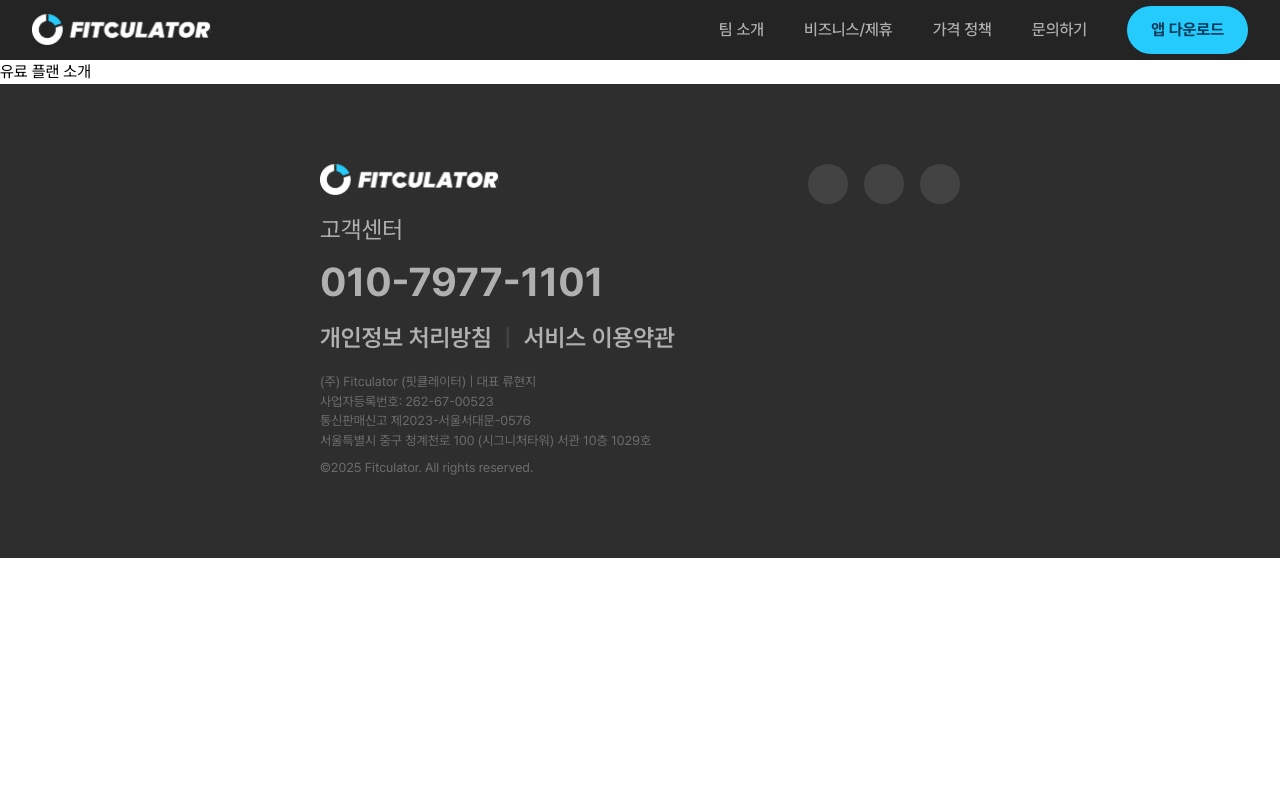
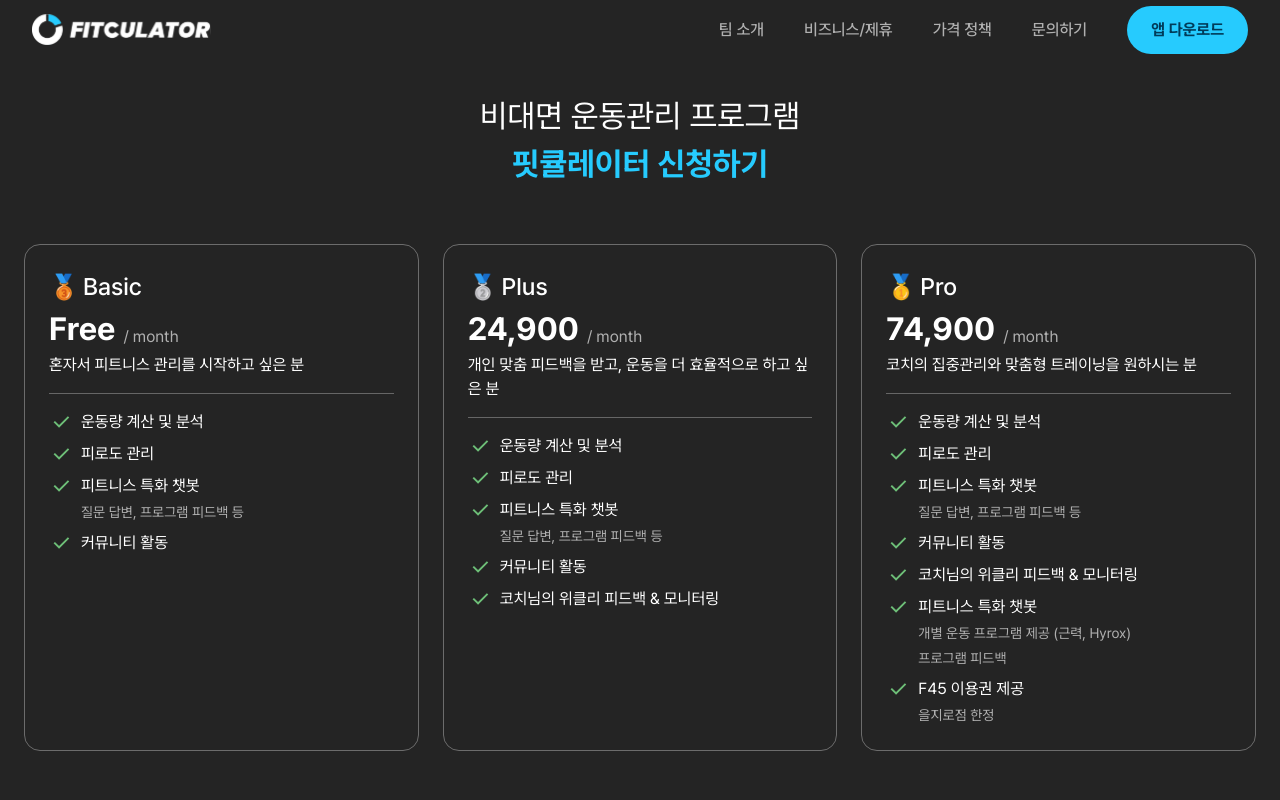
Before and after one commit to YSP97/Team1_FE_B2C, a Next.js app: page /pricing in a window 1280 px wide. Shown: the top 800 px of the page. Built offline with nearby package versions, Linux system fonts and the light colour scheme.

Commit message:
Modify : Pricing 페이지
- mock 데이터 추가
- 카드 리스트 렌더링

```diff
--- /dev/null
+++ b/src/mockData/mockCardList.tsx
@@ -0,0 +1,60 @@
+export const mockDataCardList = [
+  {
+    id: 1,
+    emoji: '🥉',
+    title: 'Basic',
+    price: 'Free',
+    basis: 'month',
+    desc: '혼자서 피트니스 관리를 시작하고 싶은 분',
+    list: [
+      { text: '운동량 계산 및 분석' },
+      { text: '피로도 관리' },
+      {
+        text: '피트니스 특화 챗봇',
+        subText: ['질문 답변, 프로그램 피드백 등'],
+      },
+      { text: '커뮤니티 활동' },
+    ],
+  },
+  {
+    id: 2,
+    emoji: '🥈',
+    title: 'Plus',
+    price: '24,900',
+    basis: 'month',
+    desc: '개인 맞춤 피드백을 받고, 운동을 더 효율적으로 하고 싶은 분',
+    list: [
+      { text: '운동량 계산 및 분석' },
+      { text: '피로도 관리' },
+      {
+        text: '피트니스 특화 챗봇',
+        subText: ['질문 답변, 프로그램 피드백 등'],
+      },
+      { text: '커뮤니티 활동' },
+      { text: '코치님의 위클리 피드백 & 모니터링' },
+    ],
+  },
+  {
+    id: 3,
+    emoji: '🥇',
+    title: 'Pro',
+    price: '74,900',
+    basis: 'month',
+    desc: '코치의 집중관리와 맞춤형 트레이닝을 원하시는 분',
+    list: [
+      { text: '운동량 계산 및 분석' },
+      { text: '피로도 관리' },
+      {
+        text: '피트니스 특화 챗봇',
+        subText: ['질문 답변, 프로그램 피드백 등'],
+      },
+      { text: '커뮤니티 활동' },
+      { text: '코치님의 위클리 피드백 & 모니터링' },
+      {
+        text: '피트니스 특화 챗봇',
+        subText: ['개별 운동 프로그램 제공 (근력, Hyrox)', '프로그램 피드백'],
+      },
+      { text: 'F45 이용권 제공', subText: ['을지로점 한정'] },
+    ],
+  },
+];
--- a/src/pages/pricing/index.tsx
+++ b/src/pages/pricing/index.tsx
@@ -1,3 +1,30 @@
+import { useCallback, useState } from 'react';
+import Card from './../../components/Card';
+import { mockDataCardList } from '@/mockData/mockCardList';
+
 export default function Pricing() {
-  return <h1>유료 플랜 소개</h1>;
+  const [selectedCard, setSelectedCard] = useState<number | null>(null);
+
+  const handleCardClick = useCallback((id: number) => {
+    setSelectedCard((prev) => (prev === id ? null : id));
+  }, []);
+
+  return (
+    <div className="h-[calc(100vh-48px)] bg-bg-primary md:h-[calc(100vh-60px)]">
+      <h1 className="flex flex-col py-8 text-center text-xl text-white">
+        비대면 운동관리 프로그램{' '}
+        <strong className="text-primary">핏큘레이터 신청하기</strong>
+      </h1>
+      <div className="flex flex-col gap-6 p-6 md:m-auto md:max-w-7xl md:flex-row">
+        {mockDataCardList.map((card) => (
+          <Card
+            key={card.id}
+            {...card}
+            isSelected={selectedCard === card.id}
+            onClick={() => handleCardClick(card.id)}
+          />
+        ))}
+      </div>
+    </div>
+  );
 }
```
